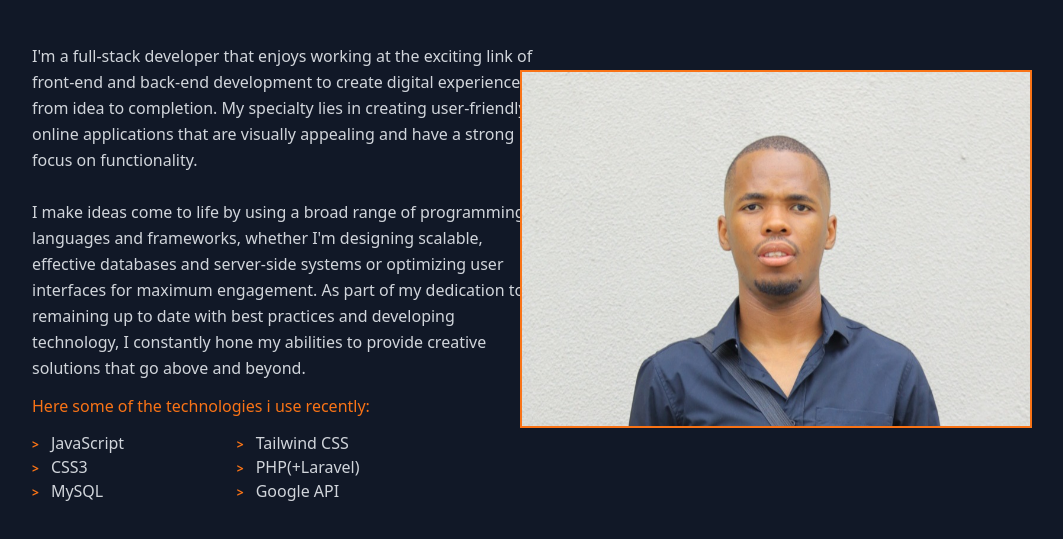
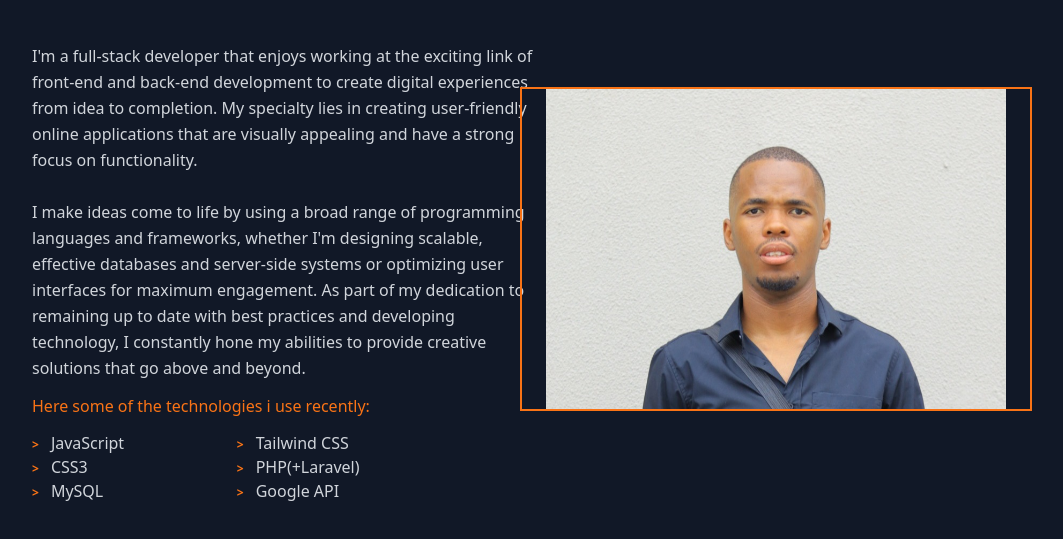
Before and after one commit to cheoane/Portfolio, a website: page index.html in a window 1280 px wide. Shown: the part 557-1096 px from the top of the page, without its empty margins (96-1159 px from the left). Drawn offline with Linux system fonts and the light colour scheme.

Commit message:
Update index.html

```diff
--- a/index.html
+++ b/index.html
@@ -47,7 +47,7 @@
         </div>
         <div class="w-full sm:w-1/2 flex items-center justify-center mb-10 sm:mb-0">
             <div class="rounded">
-              <img src="prod/img/me.jpg" class="-mt-6 border-2 border-orange-500 -ml-6 mb-6 mr-6 w-full h-auto">
+              <img src="prod/img/me.jpg" class="-mt-6 px-6 border-2 border-orange-500 -ml-6 mb-6 mr-6 w-full h-auto">
             </div>
         </div>
       </div>
```
